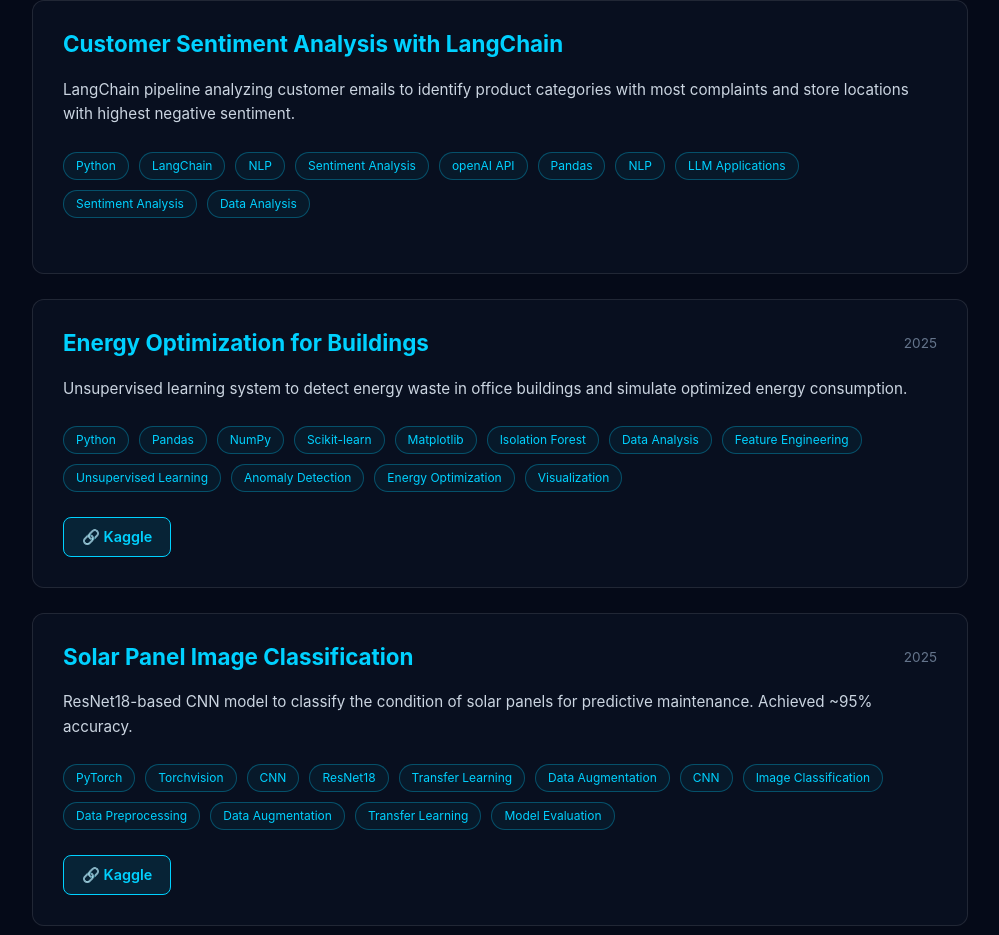
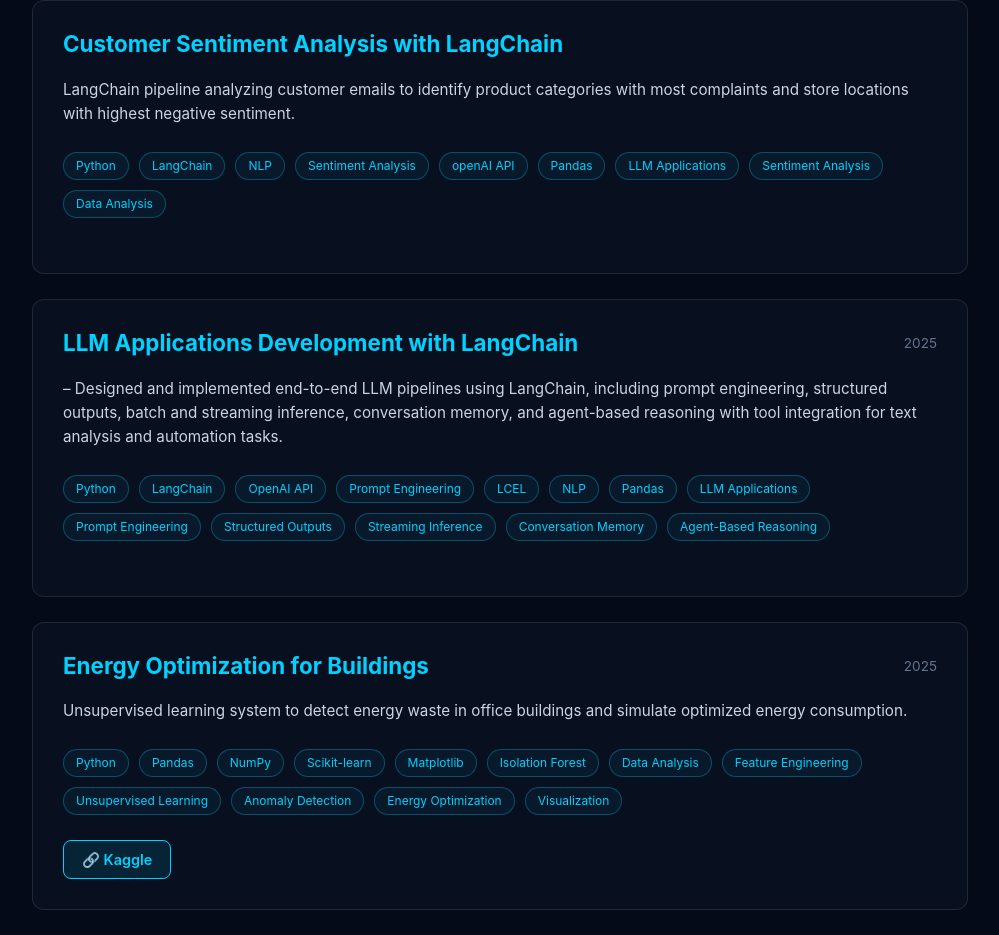
Before and after one commit to EyaTaktak/mon_portfolio, an Angular app: page / in a window 1280 px wide. Shown: the part 2663-3598 px from the top of the page, without its empty margins (140-1139 px from the left). Built offline with nearby package versions, Linux system fonts and the light colour scheme.

Commit message:
update projects

```diff
--- a/src/app/data.ts
+++ b/src/app/data.ts
@@ -162,7 +162,6 @@
       "Pandas"
     ],
     skills: [
-      'NLP',
       'LLM Applications',
       'Sentiment Analysis',
       'Data Analysis'
@@ -170,7 +169,25 @@
     ],
     link: ''
   },
-
+{
+    name: 'LLM Applications Development with LangChain',
+    date: '2025',
+    context: 'NVIDIA LLM Applications Course',
+    description: `
+– Designed and implemented end-to-end LLM pipelines using LangChain, including prompt engineering, structured outputs,
+batch and streaming inference, conversation memory, and agent-based reasoning with tool integration for text analysis and
+automation tasks.
+`,
+    tools: ['Python', 'LangChain', 'OpenAI API', 'Prompt Engineering', 'LCEL', 'NLP', 'Pandas'],
+    skills: [
+      'LLM Applications',
+      'Prompt Engineering',
+      'Structured Outputs',
+      'Streaming Inference',
+      'Conversation Memory',
+      'Agent-Based Reasoning'
+    ]
+  },
   {
     name: 'Energy Optimization for Buildings',
     context: 'Green AI Hackathon',
```
